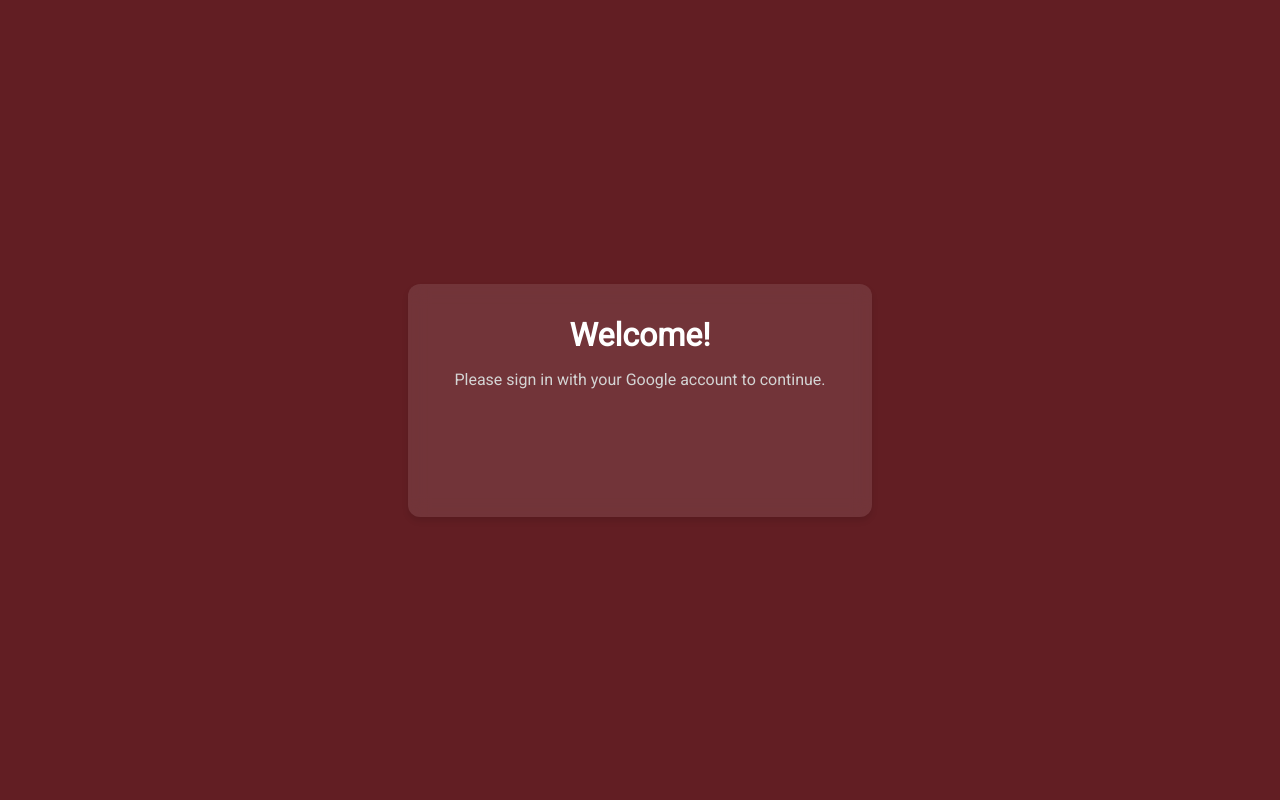
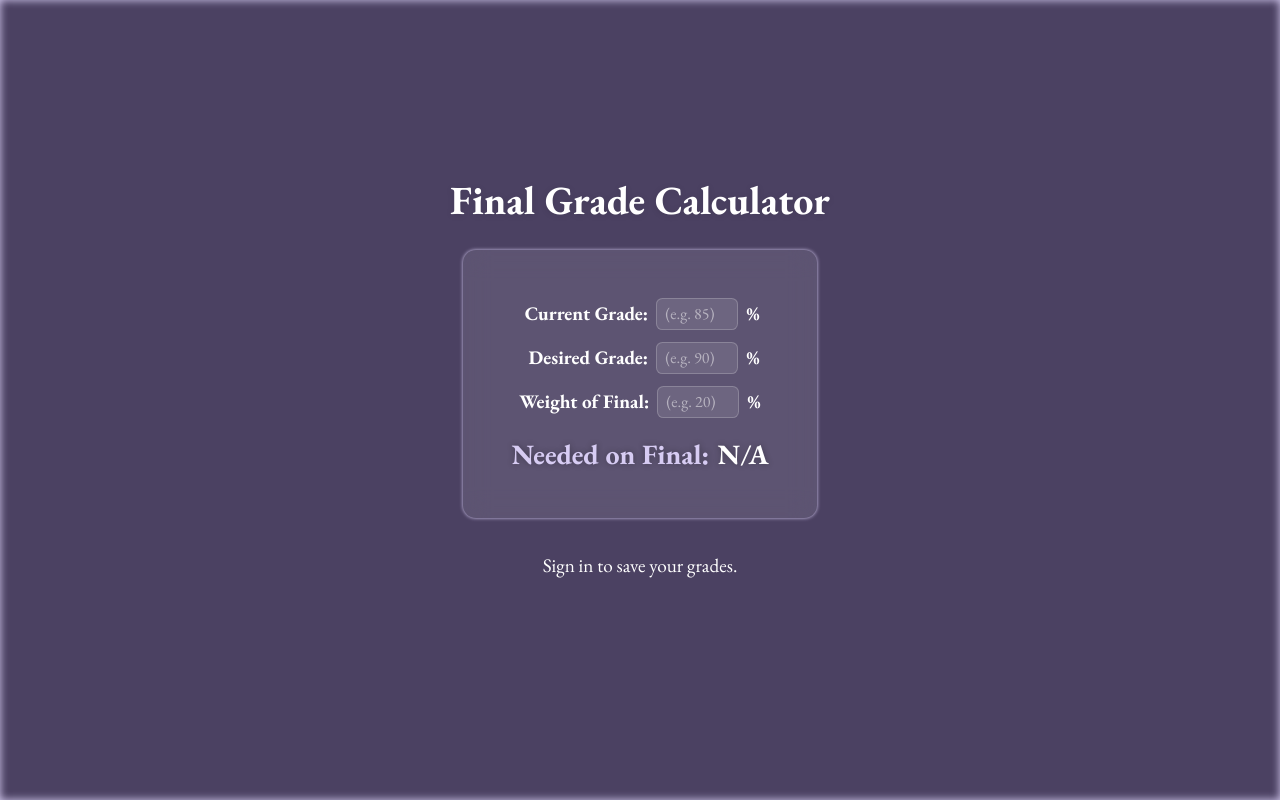
Before and after one commit to kara-chou/finals, a React (Vite) app: page / in a window 1280 px wide. Built offline with nearby package versions, Linux system fonts and the light colour scheme; no server answers.

Commit message:
login page

```diff
--- a/client/src/components/pages/Login.css
+++ b/client/src/components/pages/Login.css
@@ -5,36 +5,111 @@
   align-items: center;
   height: 100dvh;
   width: 100vw;
-  background-color: var(--bg);
   color: var(--white);
+  box-shadow: inset 0 0 0.5rem var(--light-purple);
 }
 
-.login-content {
-  background-color: rgba(255, 255, 255, 0.1);
-  padding: 2rem;
-  border-radius: 12px;
-  text-align: center;
-  backdrop-filter: blur(10px);
-  box-shadow: 0 4px 6px rgba(0, 0, 0, 0.1);
-  max-width: 400px;
-  width: 90%;
+.login-title {
+  font-size: 2.5rem;
+  font-weight: bold;
+  color: var(--white);
+  text-shadow: 0 0.1vw 0.6vw rgba(0, 0, 0, 0.1);
+  margin-bottom: 1.5rem;
 }
 
-.login-content h1 {
-  margin: 0 0 1rem;
-  font-size: 2rem;
-  color: var(--white);
+.calculator-content {
+  background-color: var(--glass);
+  padding: 3rem;
+  border-radius: var(--xxs);
+  text-align: center;
+  display: flex;
+  flex-direction: column;
+  align-items: center;
+  justify-content: center;
+  backdrop-filter: blur(var(--xxs));
+  box-shadow: 0 0 0.3vw var(--light-purple);
+  max-width: 45rem;
+  font-weight: bold;
 }
 
-.login-content p {
-  margin-bottom: 2rem;
-  color: var(--darkgrey);
+.input-row {
+  display: flex;
+  align-items: center;
+  justify-content: center;
+  margin-bottom: 0.75rem;
+  gap: 0.5rem;
+  font-size: 1.2rem;
+  height: 2rem;
+  width: 100%;
+}
+
+.input-row p {
+  min-width: 10vw;
+  text-align: right;
+  margin: 0;
+}
+
+.input-row input {
+  width: 4rem;
+  padding: 0.2rem 0.5rem;
+  border-radius: 0.5vw;
+  border: 1px solid rgba(255, 255, 255, 0.2);
+  background: rgba(255, 255, 255, 0.1);
+  color: var(--white);
+  font-family: inherit;
+  font-size: 1rem;
+  height: 1.5rem;
+}
+
+/* Remove Webkit (Chrome, Safari, etc.) spinners */
+.input-row input::-webkit-outer-spin-button,
+.input-row input::-webkit-inner-spin-button {
+  -webkit-appearance: none;
+  margin: 0;
+}
+
+.input-row input::placeholder {
+  color: rgba(255, 255, 255, 0.5);
+  font-size: 1rem;
+  overflow: hidden;
+}
+
+.input-row span {
+  margin-left: 0rem;
+}
+
+.final-display {
+  display: flex;
+  align-items: center;
+  justify-content: center;
+  font-size: 1.75rem;
+  font-weight: bold;
+  color: var(--white);
+  text-shadow: 0 0 0.5vw rgba(0, 0, 0, 0.3);
+  height: 2rem;
+  margin-top: 0.5rem;
+}
+
+.final-display p {
+  min-width: 10vw;
+  text-align: right;
+  margin: 0;
+  margin-right: 0.5rem;
+  color: var(--light-purple);
 }
 
 .google-login-container {
-  margin: 1.5rem 0;
+  margin-top: 1rem;
   display: flex;
   justify-content: center;
+  align-items: center;
+  flex-direction: column;
+}
+
+.google-login-container p {
+  font-size: 1.2rem;
+  margin-bottom: 0.5rem;
+  color: var(--white);
 }
 
 .login-error {
@@ -46,7 +121,7 @@
 }
 
 .login-loading {
-  color: var(--darkgrey);
+  color: var(--white);
   margin-top: 1rem;
   font-style: italic;
 }
--- a/client/src/components/pages/Login.jsx
+++ b/client/src/components/pages/Login.jsx
@@ -9,6 +9,26 @@ const Login = () => {
   const { userId, isLoading, handleLogin } = useContext(UserContext);
   const [error, setError] = useState("");
   const [loginInProgress, setLoginInProgress] = useState(false);
+  const [currentGrade, setCurrentGrade] = useState("");
+  const [desiredGrade, setDesiredGrade] = useState("");
+  const [finalWeight, setFinalWeight] = useState("");
+
+  const calculateNeededGrade = () => {
+    if (!currentGrade || !desiredGrade || !finalWeight) {
+      return "N/A";
+    }
+
+    const current = parseFloat(currentGrade);
+    const desired = parseFloat(desiredGrade);
+    const weight = parseFloat(finalWeight);
+
+    if (isNaN(current) || isNaN(desired) || isNaN(weight) || weight === 0) {
+      return "N/A";
+    }
+
+    const needed = (desired - ((100 - weight) * current) / 100) / (weight / 100);
+    return needed.toFixed(2) + "%";
+  };
 
   const handleSuccess = async (credentialResponse) => {
     try {
@@ -40,13 +60,57 @@ const Login = () => {
 
   return (
     <div className="login-container">
-      <div className="login-content">
-        <h1>Welcome!</h1>
-        <p>Please sign in with your Google account to continue.</p>
+      <div className="login-title">Final Grade Calculator</div>
 
+      {/* Basic Calculator */}
+      <div className="calculator-content">
+        <div className="input-row">
+          <p>Current Grade: </p>
+          <input
+            type="number"
+            min="0"
+            max="100"
+            placeholder="(e.g. 85)"
+            value={currentGrade}
+            onChange={(e) => setCurrentGrade(e.target.value)}
+          />
+          <span>%</span>
+        </div>
+        <div className="input-row">
+          <p>Desired Grade: </p>
+          <input
+            type="number"
+            min="0"
+            max="100"
+            placeholder="(e.g. 90)"
+            value={desiredGrade}
+            onChange={(e) => setDesiredGrade(e.target.value)}
+          />
+          <span>%</span>
+        </div>
+        <div className="input-row">
+          <p>Weight of Final: </p>
+          <input
+            type="number"
+            min="0"
+            max="100"
+            placeholder="(e.g. 20)"
+            value={finalWeight}
+            onChange={(e) => setFinalWeight(e.target.value)}
+          />
+          <span>%</span>
+        </div>
+        <div className="final-display">
+          <p>Needed on Final: </p>
+          <span>{calculateNeededGrade()}</span>
+        </div>
+      </div>
+
+      {/* Google Login Box */}
+      <div className="google-login-container">
+        <p>Sign in to save your grades.</p>
         {error && <div className="login-error">{error}</div>}
-
-        <div className="google-login-container">
+        <div>
           <GoogleLogin
             onSuccess={handleSuccess}
             onError={handleError}
--- a/client/src/utilities.css
+++ b/client/src/utilities.css
@@ -16,23 +16,16 @@
 
 /* TODO: REPLACE WITH YOUR OWN FONT! */
 @import url("https://fonts.googleapis.com/css?family=Roboto&display=swap");
+@import url("https://fonts.googleapis.com/css2?family=EB+Garamond:ital,wght@0,400..800;1,400..800&display=swap");
 
 :root {
-  --pink: #fde2e4;
-  --pink-shadow: #825659;
-  --blue: #d6e2e9;
-  --blue-shadow: #2f4552;
-  --bg: #621e23;
+  --bg: #4b4162;
+  --blue: #86a3c1;
+  --white: #fff;
+  --glass: rgba(255, 255, 255, 0.1);
+  --light-purple: #d7ccf3;
 
-  --primary: #396dff;
-  --primary--dim: #6987db;
-  --primary: #396dff;
-  --primary--dim: #6987db;
-  --darkgrey: #d4d4d4;
-  --medgrey: #e0e0e0;
-  --grey: #f7f7f7;
-  --white: #fff;
-
+  --xxs: 1vw;
   --xs: 2vw;
   --s: 4vw;
   --m: 8vw;
@@ -43,7 +36,7 @@ body {
   background-color: var(--bg);
   margin: 0;
   padding: 0;
-  font-family: "Roboto", sans-serif;
+  font-family: "EB Garamond", serif;
   font-weight: 300;
 }
 
```
